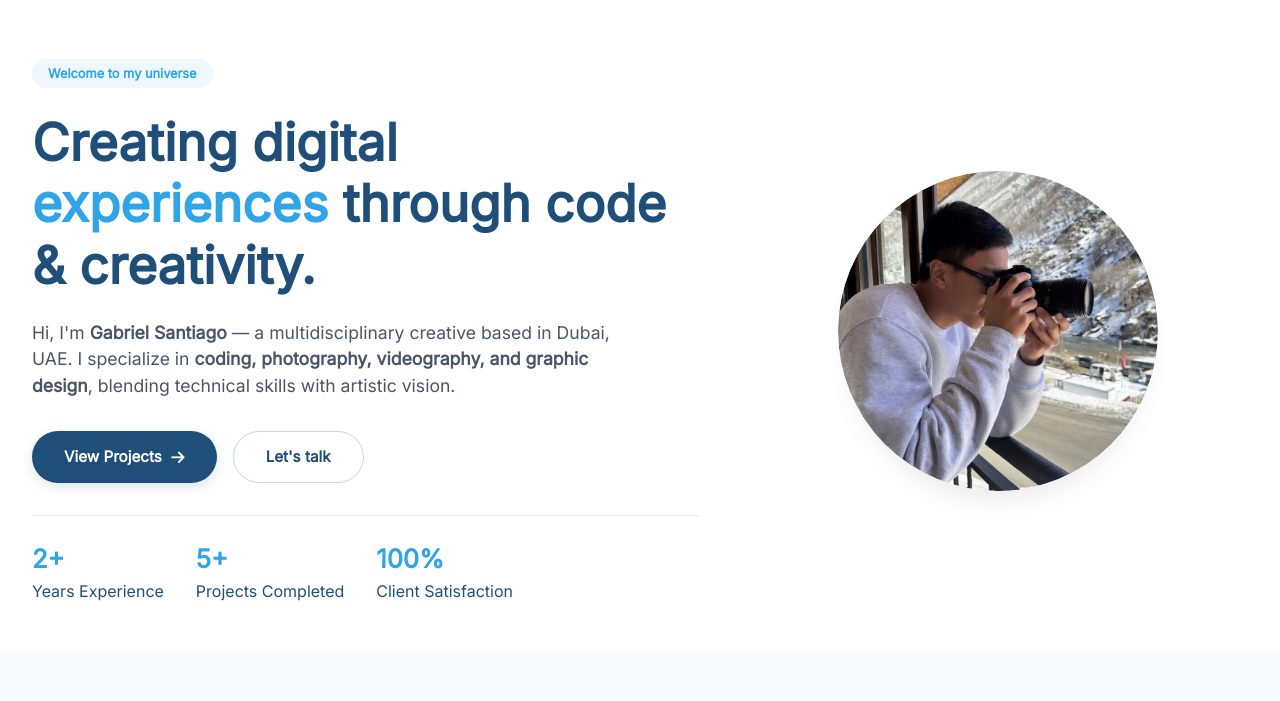
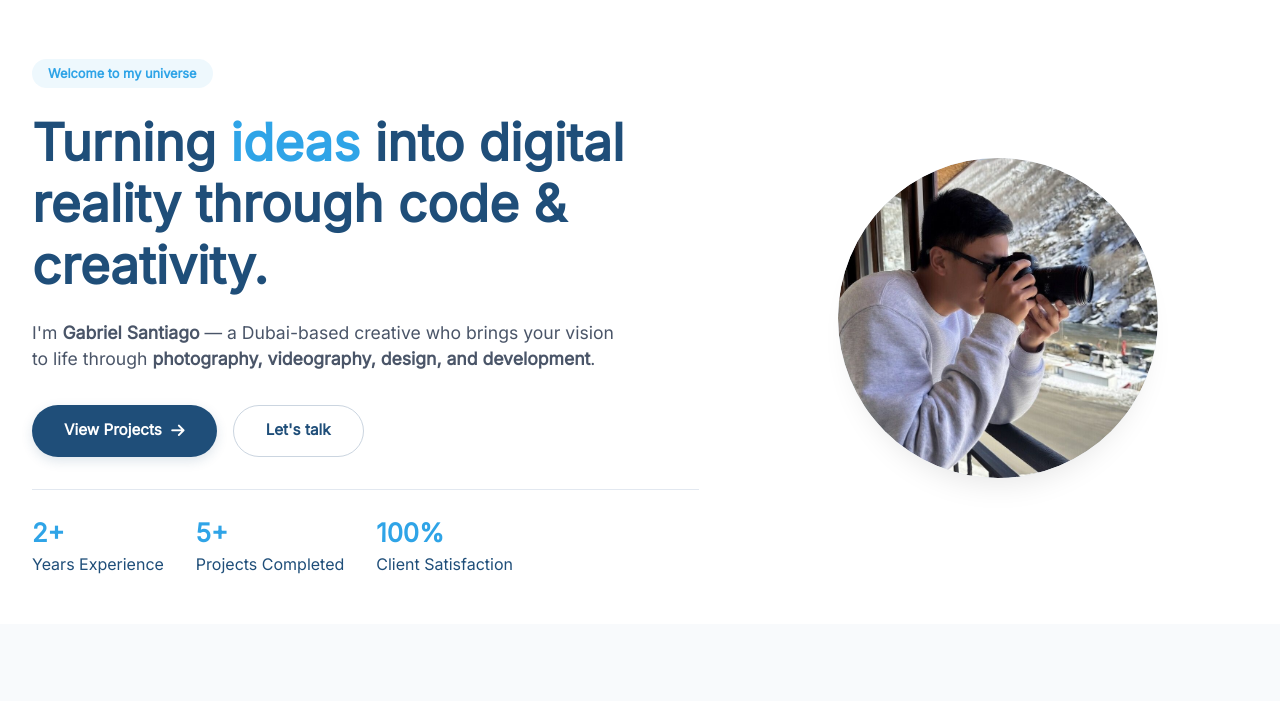
Before and after one commit to stephengabrielsantiago35-stack/gabriel-santiago-portfolio, a plain HTML site: page index.html in a window 1280 px wide. Shown: the part 93-794 px from the top of the page. Drawn offline with Linux system fonts and the light colour scheme.

Commit message:
Update index.html

```diff
--- a/index.html
+++ b/index.html
@@ -37,8 +37,8 @@
             <div class="container hero-grid">
                 <div class="hero-content">
                     <span class="hero-badge">Welcome to my universe</span>
-                    <h1>Creating digital <span class="accent">experiences</span> through code & creativity.</h1>
-                    <p>Hi, I'm <strong>Gabriel Santiago</strong> — a multidisciplinary creative based in Dubai, UAE. I specialize in <strong>coding, photography, videography, and graphic design</strong>, blending technical skills with artistic vision.</p>
+                    <h1>Turning <span class="accent">ideas</span> into digital reality through code & creativity.</h1>
+                      <p>I'm <strong>Gabriel Santiago</strong> — a Dubai-based creative who brings your vision to life through <strong>photography, videography, design, and development</strong>.</p>
                     <div class="hero-buttons">
                         <a href="work.html" class="btn btn-primary">View Projects <i class="fas fa-arrow-right"></i></a>
                         <a href="contact.html" class="btn btn-outline">Let's talk</a>
```
